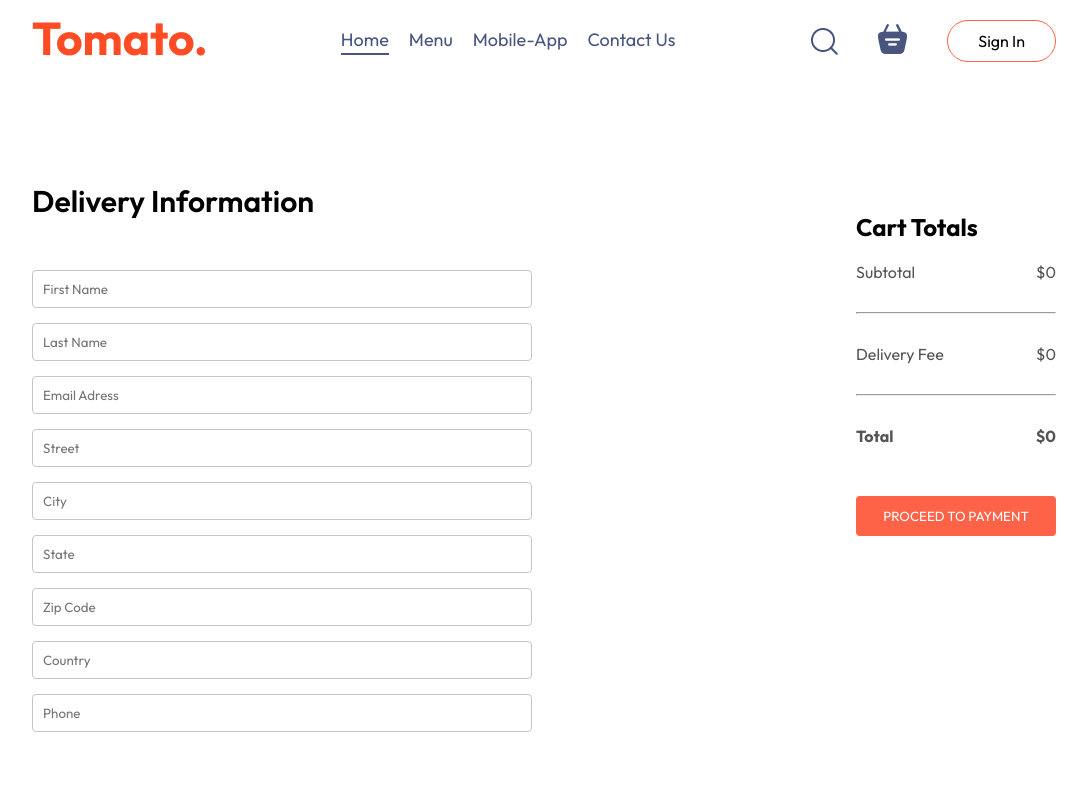
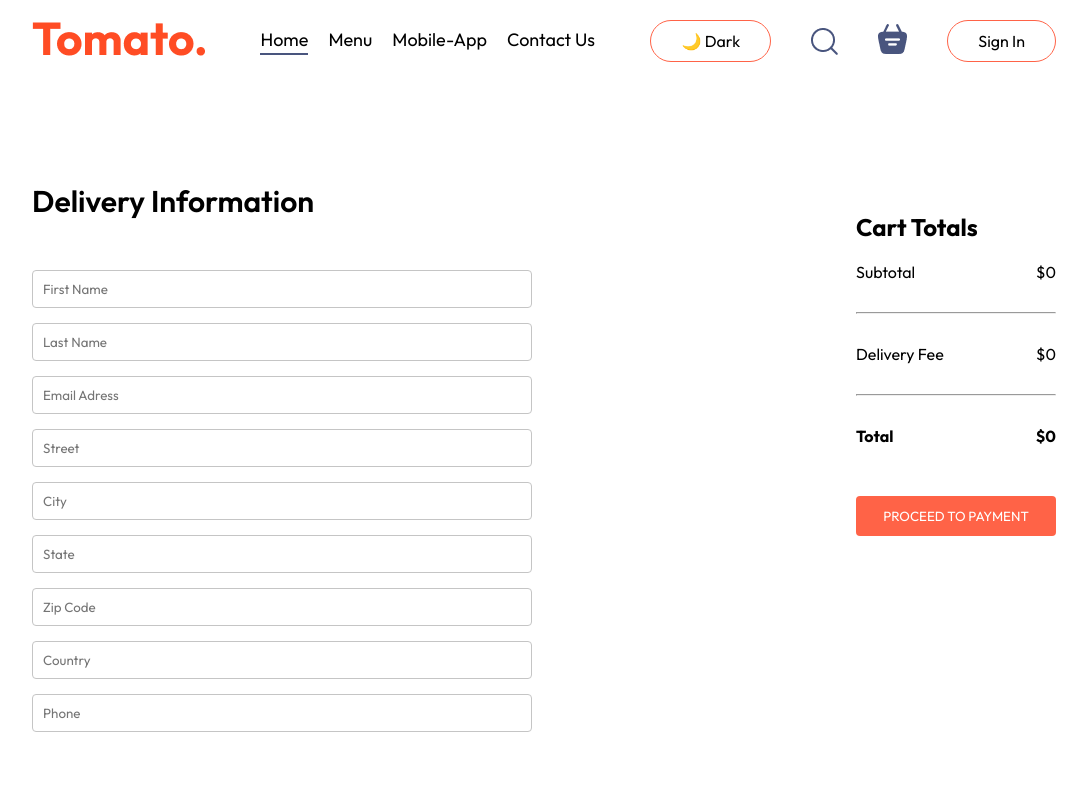
Before and after one commit to swayam03275/Foodie, a React (Vite) app in the folder frontend/: page /order in a window 1280 px wide. Shown: the top 800 px of the page, without its empty margins (96-1183 px from the left). Built offline with nearby package versions, Linux system fonts and the light colour scheme.

Commit message:
feat: implement dark mode theme context with toggle support and updated styles accordingly

```diff
--- a/frontend/src/App.jsx
+++ b/frontend/src/App.jsx
@@ -7,10 +7,12 @@ import PlaceOrder from './pages/PlaceOrder/PlaceOrder'
 import Footer from './components/Footer/Footer'
 import AppDownload from './components/AppDownlad/AppDownload'
 import LoginPopup from './components/LoginPopup/LoginPopup'
+import ThemeContextProvider from './components/context/ThemeContext'
 
 const App = () => {
   const [showLogin, setShowLogin] = useState(false)
   return (
+    <ThemeContextProvider>
     <>
       {showLogin?<LoginPopup setShowLogin={setShowLogin}/>:<></>}
       <div className='app'>
@@ -24,6 +26,7 @@ const App = () => {
         <Footer/>
       </div>
     </>
+    </ThemeContextProvider>
 
   )
 }
--- a/frontend/src/components/ExploreMenu/ExploreMenu.jsx
+++ b/frontend/src/components/ExploreMenu/ExploreMenu.jsx
@@ -5,7 +5,7 @@ import { menu_list } from '../../assets/frontend_assets/assets'
 const ExploreMenu = ({category,setCategory}) => {
   return (
     <div className='explore-menu' id='explore-menu'>
-      <h1>Explore Our Menu</h1>
+      <h1 style={{ color: 'var(--text-color)' }}>Explore Our Menu</h1>
       <p className='explore-menu-text'>Choose from a diverse menu featuring a delectable array of dishes. Our mission is to satisfy your cravings and elevate your dining experience, one delicious meal at a time</p>
       <div className="explore-menu-list">
         {menu_list.map((item,index)=>{
--- a/frontend/src/components/Navbar/Navbar.css
+++ b/frontend/src/components/Navbar/Navbar.css
@@ -140,3 +140,39 @@
     display: none;
   }
 }
+
+:root {
+  --bg-color: #ffffff;
+  --text-color: #000000;
+  --accent-color: tomato;
+}
+
+[data-theme="dark"] {
+  --bg-color: #1e1e2f;
+  --text-color: #f0f0f0;
+  --accent-color: #ff6347;
+}
+
+body {
+  background-color: var(--bg-color);
+  color: var(--text-color);
+}
+
+.navbar,
+.navbar-menu,
+.navbar-menu.open,
+.navbar-right button {
+  background-color: var(--bg-color);
+  color: var(--text-color);
+}
+.navbar-menu a,
+.navbar-menu .active {
+  color: var(--text-color);
+}
+.navbar button {
+  border-color: var(--accent-color);
+}
+.navbar button:hover {
+  background-color: var(--accent-color);
+  color: #fff;
+}
--- a/frontend/src/components/Navbar/Navbar.jsx
+++ b/frontend/src/components/Navbar/Navbar.jsx
@@ -1,39 +1,72 @@
-import React, { useContext, useState } from 'react';
-import './Navbar.css';
-import { assets } from '../../assets/frontend_assets/assets';
-import { Link } from 'react-router-dom';
-import { StoreContext } from '../context/StoreContext';
+import React, { useContext, useState } from "react";
+import "./Navbar.css";
+import { assets } from "../../assets/frontend_assets/assets";
+import { Link } from "react-router-dom";
+import { StoreContext } from "../context/StoreContext";
+import { ThemeContext } from "../context/ThemeContext";
 
 const Navbar = ({ setShowLogin }) => {
   const [menu, setMenu] = useState("home");
   const [mobileMenuOpen, setMobileMenuOpen] = useState(false);
   const { getTotalCartAmount } = useContext(StoreContext);
+  const { theme, toggleTheme } = useContext(ThemeContext);
 
   const toggleMenu = () => {
-    setMobileMenuOpen(prev => !prev);
+    setMobileMenuOpen((prev) => !prev);
   };
 
   return (
-    <div className='navbar'>
-      <Link to='/'><img src={assets.logo} alt="logo" className='logo' /></Link>
+    <div className={`navbar ${theme === "dark" ? "navbar-dark" : ""}`}>
+      <Link to="/">
+        <img src={assets.logo} alt="logo" className="logo" />
+      </Link>
 
       {/* Hamburger Icon */}
-      <div className='hamburger' onClick={toggleMenu}>
-        {mobileMenuOpen ? '✖' : '☰'}
+      <div className="hamburger" onClick={toggleMenu}>
+        {mobileMenuOpen ? "✖" : "☰"}
       </div>
 
       {/* Desktop + Mobile Menu */}
-      <ul className={`navbar-menu ${mobileMenuOpen ? 'open' : ''}`}>
-        <Link to='/' onClick={() => setMenu('home')} className={menu === "home" ? "active" : ""}>Home</Link>
-        <a href='#explore-menu' onClick={() => setMenu('menu')} className={menu === "menu" ? "active" : ""}>Menu</a>
-        <a href='#appdownload' onClick={() => setMenu('mobile-app')} className={menu === "mobile-app" ? "active" : ""}>Mobile-App</a>
-        <a href='#footer' onClick={() => setMenu('contact-us')} className={menu === "contact-us" ? "active" : ""}>Contact Us</a>
+      <ul className={`navbar-menu ${mobileMenuOpen ? "open" : ""}`}>
+        <Link
+          to="/"
+          onClick={() => setMenu("home")}
+          className={menu === "home" ? "active" : ""}
+        >
+          Home
+        </Link>
+        <a
+          href="#explore-menu"
+          onClick={() => setMenu("menu")}
+          className={menu === "menu" ? "active" : ""}
+        >
+          Menu
+        </a>
+        <a
+          href="#appdownload"
+          onClick={() => setMenu("mobile-app")}
+          className={menu === "mobile-app" ? "active" : ""}
+        >
+          Mobile-App
+        </a>
+        <a
+          href="#footer"
+          onClick={() => setMenu("contact-us")}
+          className={menu === "contact-us" ? "active" : ""}
+        >
+          Contact Us
+        </a>
       </ul>
 
       <div className="navbar-right">
+        <button onClick={toggleTheme}>
+          {theme === "dark" ? "☀️ Light" : "🌙 Dark"}
+        </button>
         <img src={assets.search_icon} alt="search" />
         <div className="navbar-search-icon">
-          <Link to='/cart'><img src={assets.basket_icon} alt="cart" /></Link>
+          <Link to="/cart">
+            <img src={assets.basket_icon} alt="cart" />
+          </Link>
           <div className={getTotalCartAmount() === 0 ? "" : "dot"}></div>
         </div>
         <button onClick={() => setShowLogin(true)}>Sign In</button>
--- /dev/null
+++ b/frontend/src/components/context/ThemeContext.jsx
@@ -0,0 +1,26 @@
+import React, { createContext, useState, useEffect } from 'react';
+
+export const ThemeContext = createContext();
+
+const ThemeContextProvider = ({ children }) => {
+  const [theme, setTheme] = useState(() =>
+    localStorage.getItem("theme") || "light"
+  );
+
+  const toggleTheme = () => {
+    setTheme(prev => (prev === "light" ? "dark" : "light"));
+  };
+
+  useEffect(() => {
+    localStorage.setItem("theme", theme);
+    document.documentElement.setAttribute("data-theme", theme);
+  }, [theme]);
+
+  return (
+    <ThemeContext.Provider value={{ theme, toggleTheme }}>
+      {children}
+    </ThemeContext.Provider>
+  );
+};
+
+export default ThemeContextProvider;
--- a/frontend/src/index.css
+++ b/frontend/src/index.css
@@ -1,4 +1,5 @@
 @import url('https://fonts.googleapis.com/css2?family=Outfit:wght@100..900&display=swap');
+
 
 *{
   margin: 0;
@@ -30,3 +31,7 @@ a{
     opacity: 1;
   }
 }
+
+h1, h2, h3, h4, h5, h6, p, a, span, li {
+  color: var(--text-color);
+}
```
